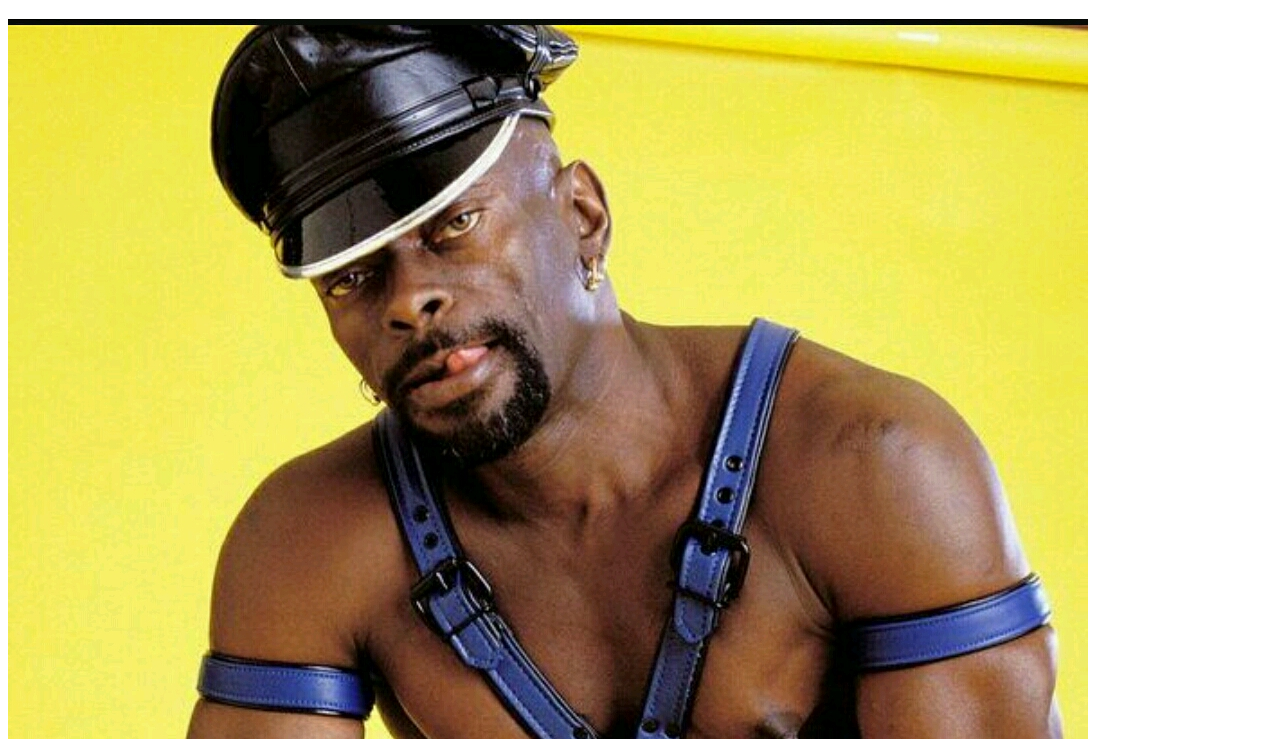
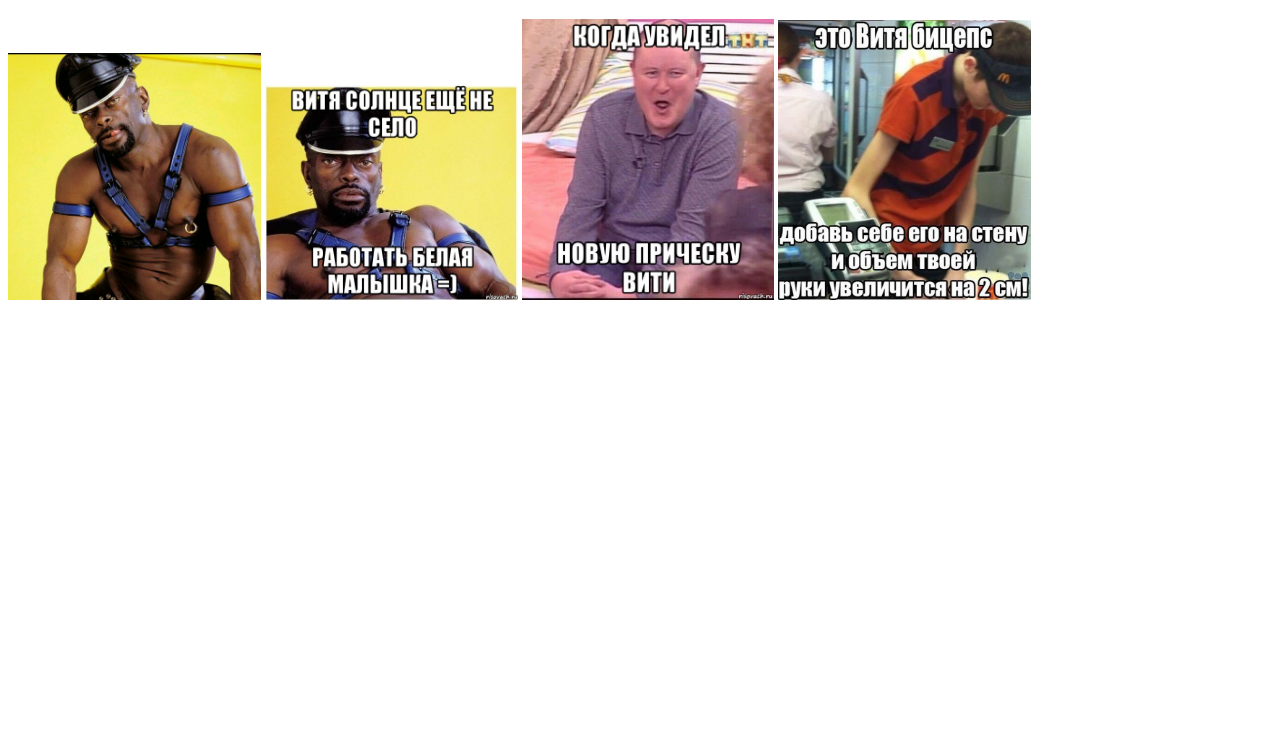
Before and after one commit to Akropol/vik, a plain HTML site: page index.html in a window 1280 px wide. Shown: the part 61-800 px from the top of the page. Drawn offline with Linux system fonts and the light colour scheme.

Commit message:
Размеры

```diff
--- a/index.html
+++ b/index.html
@@ -3,6 +3,11 @@
 <head>
     <meta charset="UTF-8">
     <title>Привет Виктор</title>
+    <style>
+        img {
+            max-width: 20%;
+        }
+    </style>
 </head>
 <body>
 <h1>Виктор как ты?</h1>
```
